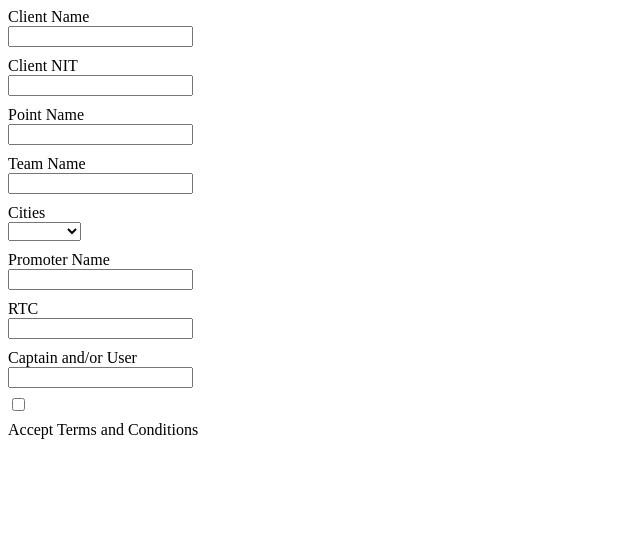
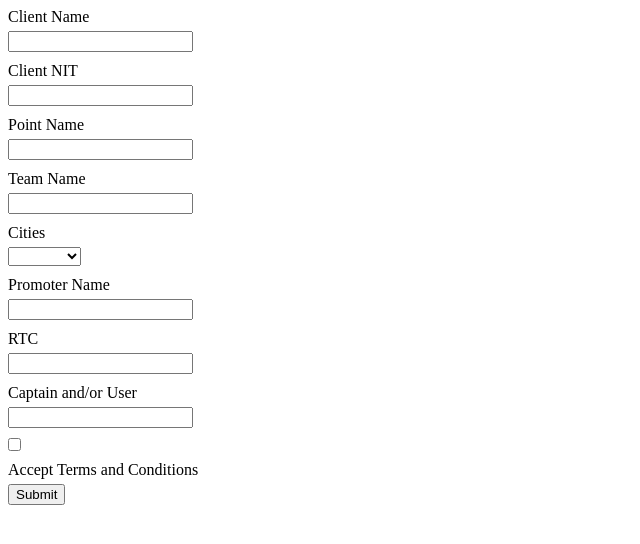
Before and after one commit to cigotete/vue-client-register-form-test, a Vue app: page / in a window 1280 px wide. Shown: the top 544 px of the page, without its empty margins (0-640 px from the left). Built offline with nearby package versions, Linux system fonts and the light colour scheme.

Commit message:
Added request to remote endpoint and form values related.

```diff
--- a/src/components/LeggerSuscription.vue
+++ b/src/components/LeggerSuscription.vue
@@ -30,10 +30,13 @@
       <input id="accept-toc-pdt" type="checkbox" v-model="form.acceptTocPdt" required>
       Accept Terms and Conditions
     </label>
+
+    <button @click="submitForm" type="submit">Submit</button>
   </div>
 </template>
 
 <script>
+import axios from 'axios';
 export default   {
   name: 'LeggerSuscription',
   data() {
@@ -59,15 +62,86 @@ export default   {
   methods: {
     validate_alphabet_characters(value) {
       console.log(value);
-    }
+    },
+    submitForm() {
+      const data = {
+        title: [
+          {
+            value: this.form.clientName + ' - ' + this.form.clientNit,
+          },
+        ],
+        field_legger_client_name: [
+          {
+            value: this.form.clientName,
+          },
+        ],
+        field_legger_client_nit: [
+          {
+            value: this.form.clientNit,
+          },
+        ],
+        field_legger_point_name: [
+          {
+            value: this.form.pointName,
+          },
+        ],
+        field_legger_team_name: [
+          {
+            value: this.form.teamName,
+          },
+        ],
+        field_legger_cities: [
+          {
+            value: this.form.selectedCity,
+          },
+        ],
+        field_legger_promoter: [
+          {
+            value: this.form.promoterName,
+          },
+        ],
+        field_legger_rtc: [
+          {
+            value: this.form.rtc,
+          },
+        ],
+        field_legger_captain_andor_user: [
+          {
+            value: this.form.captainUser,
+          },
+        ],
+        field_legger_accept_tnc_pdt: [
+          {
+            value: this.form.acceptTocPdt,
+          },
+        ],
+        type: [
+          {
+            target_id: 'legger_suscription',
+          },
+        ],
+      };
+
+      // Make an HTTP POST request to your endpoint
+      axios
+        .post('http://drupal-legger-test.test/node?_format=json', data)
+        .then(response => {
+          // Handle the response if needed
+          console.log(response.data);
+        })
+        .catch(error => {
+          // Handle the error if needed
+          console.error(error);
+        });
+    },
   }
 };
 </script>
 
 <style>
-input, select {
+input, select, button {
   display: block;
-  margin-bottom: 10px;
+  margin: 5px 0px 10px 0px;
 }
 
 #legger-form {
```
